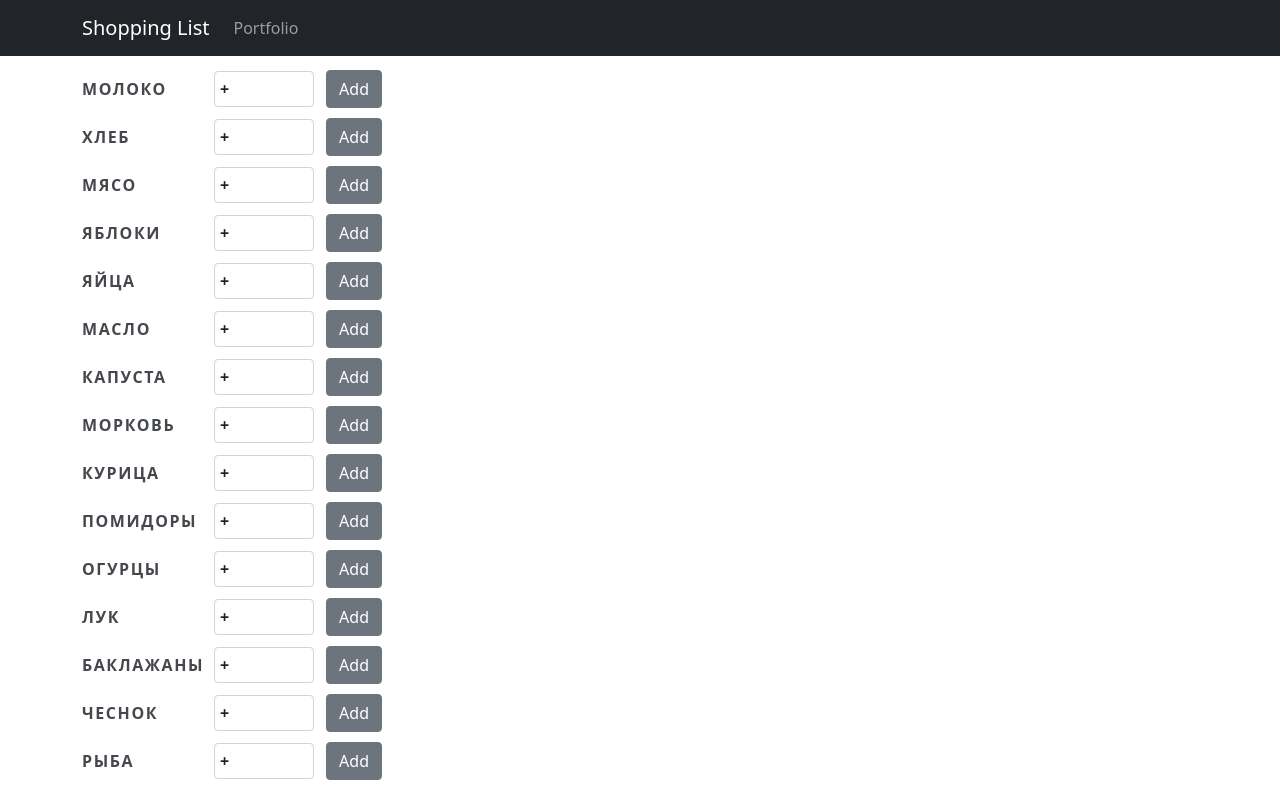
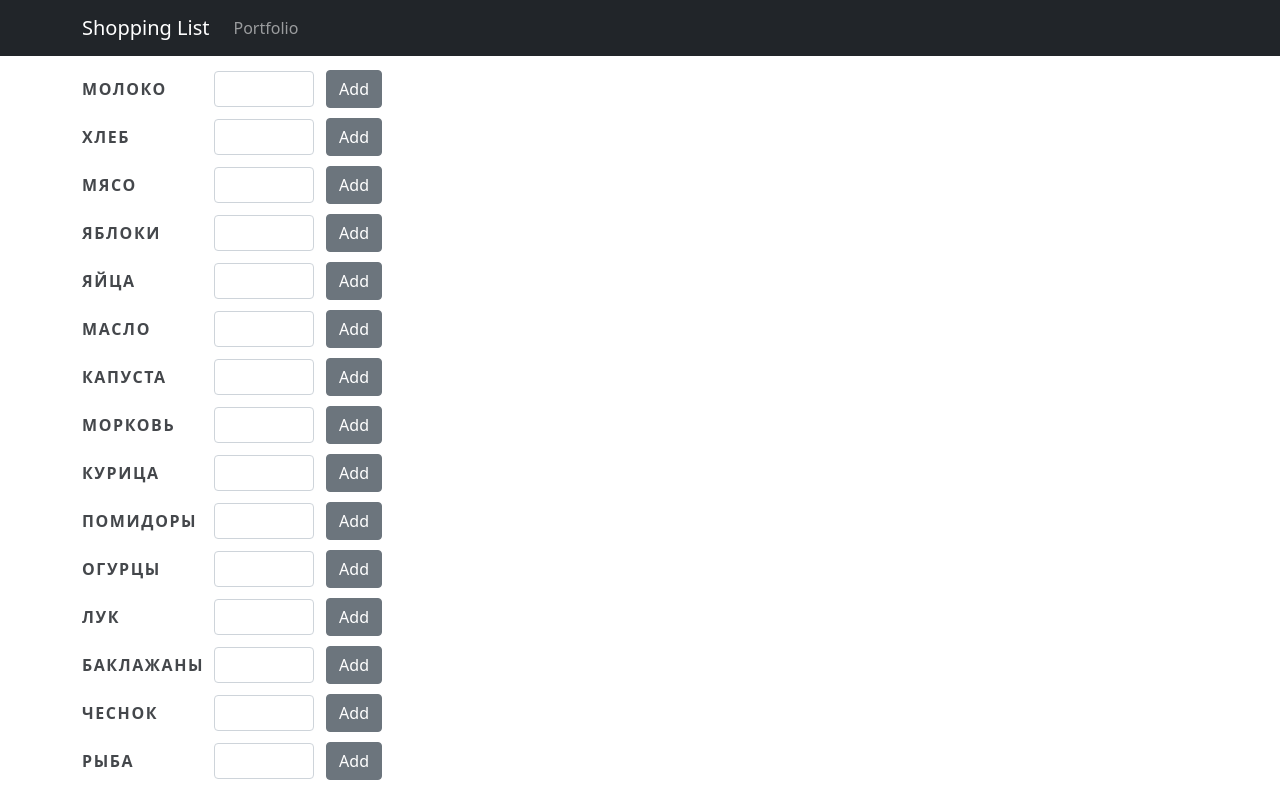
Before and after one commit to sovsianykov/shoppinglist-new, a React (Create React App) app: page / in a window 1280 px wide. Shown: the top 788 px of the page. Built offline with nearby package versions, Linux system fonts and the light colour scheme; no server answers.

Commit message:
heroku cors 3

```diff
--- a/src/components/ShoppingList/ShoppingItem.js
+++ b/src/components/ShoppingList/ShoppingItem.js
@@ -4,23 +4,24 @@ import styles from "./ShoppingList.module.scss"
 
 
 
-const ShoppingItem = ({item, onChange, onClick}) => {
+const ShoppingItem = ({item, onChange, onClick,product}) => {
 
     const onChangeHandler = useCallback((e) =>{
         onChange(e)
     },[ onChange])
-
+    const q = Object.keys(product)[0] === item.name ? Object.values(product)[0] : "";
     return (
         <FormGroup className={styles.shoppingListItem} >
             <Label for={item.id}  className={styles.labelItem}>{item.name}</Label>
+
             <Input
                 onChange={onChangeHandler}
                 className={styles.inputItem}
-                type="select"
+                type='select'
                 value={item.amount}
                 name={item.name}
                 id={item.id}>
-                <option>+</option>
+                <option >{q}</option>
                 <option>1пачка</option>
                 <option>2пачки</option>
                 <option>1дес</option>
--- a/src/components/ShoppingList/ShoppingList.js
+++ b/src/components/ShoppingList/ShoppingList.js
@@ -8,12 +8,16 @@ import {Button} from "reactstrap";
 
 const ShoppingList = () => {
   const [shop, setShop] = useState({});
+  const [product, setProduct] = useState({})
   const [order, setOrder] = useState(['Вaш заказ :']);
 
   const changeHandler = (event) => {
     console.log(event.target.value);
     setShop({ ...shop, [event.target.name]: `${event.target.value}` });
+    setProduct({[event.target.name]: `${event.target.value}`})
   };
+    console.log(product)
+
   const onSubmitHandler = (e) => {
     e.preventDefault();
     let stringOrder = "";
@@ -25,7 +29,6 @@ const ShoppingList = () => {
     setOrder((order) => order + stringOrder);
     setShop([]);
   };
-  console.log(shop);
   console.log(order);
   const orderSubmitHandler = () =>{
      postOrder({ "name": order })
@@ -40,6 +43,7 @@ const ShoppingList = () => {
       <div className={styles.shoppingList}>
         {mockItems.map((item) => (
           <ShoppingItem
+             product={product}
             item={item}
             key={item.id}
             onClick={onSubmitHandler}
```
